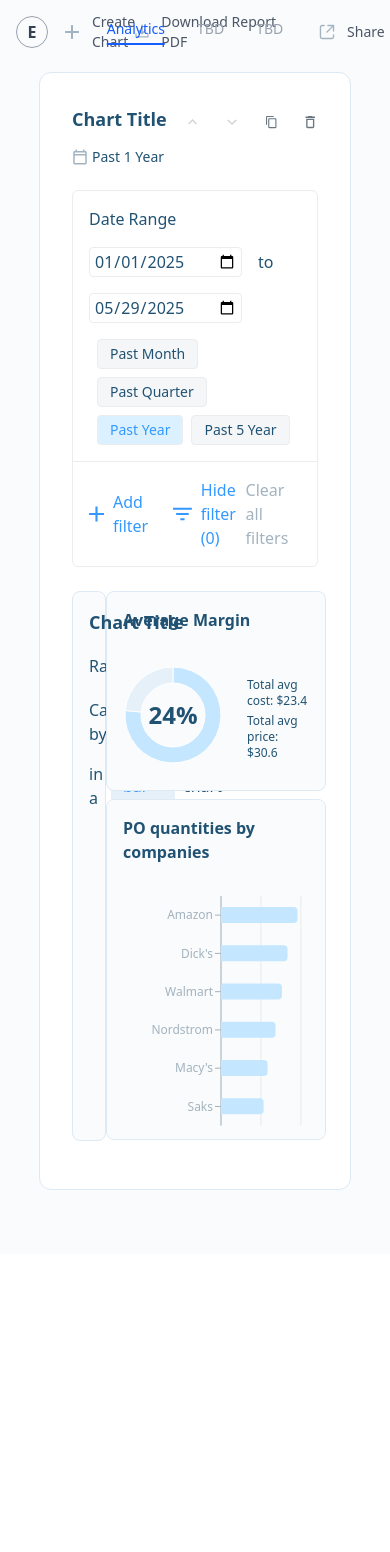
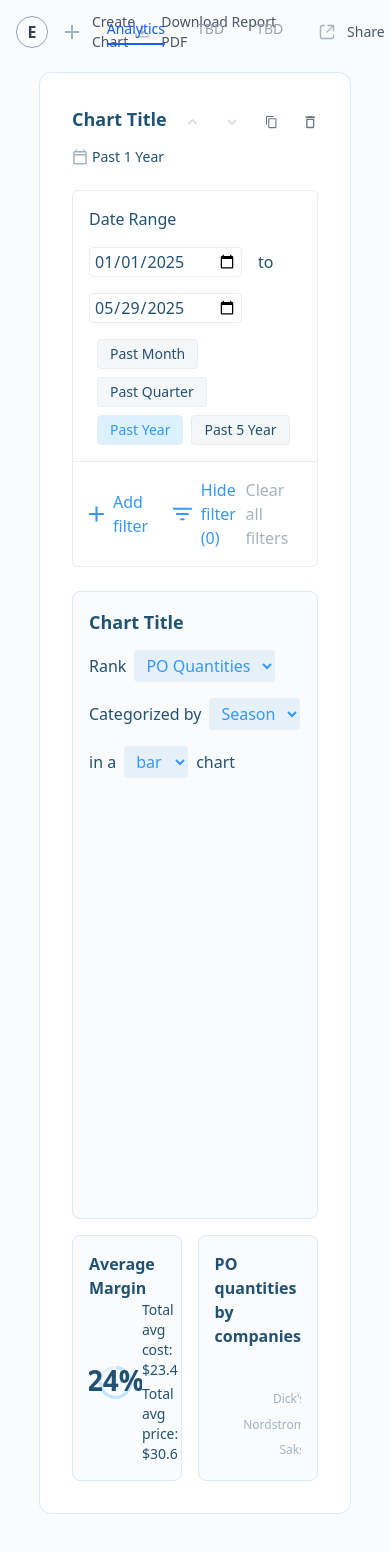
Before and after one commit to EmberShan/sf-data-dashbaord, a React (Vite) app: page / in a window 390 px wide. Shown: the top 1552 px of the page. Before the commit the page ends 1254 px from the top, so only its background shows below. Built offline with nearby package versions, Linux system fonts and the light colour scheme.

Commit message:
changed to be responsive

```diff
--- a/src/components/BuyerRankingChart.jsx
+++ b/src/components/BuyerRankingChart.jsx
@@ -17,9 +17,10 @@ const CustomBuyerTooltip = ({ active, payload, label }) => {
 };
 
 const BuyerRankingChart = ({ buyerRanking, height = 250 }) => (
-  <div className="bg-[#F9FBFC] rounded-lg border border-[#DDE9F3] p-4 flex-1 overflow-y-auto" style={{ minHeight: height, maxHeight: height }}>
+  <div className="bg-[#F9FBFC] rounded-lg border border-[#DDE9F3] p-4 h-full flex flex-col">
     <div className="text-[#215273] font-semibold text-base mb-6">PO quantities by companies</div>
-    <ResponsiveContainer width="100%" height="80%">
+    <div className="flex-1 min-h-0">
+      <ResponsiveContainer width="100%" height="100%">
         <BarChart data={buyerRanking} layout="vertical" margin={{ top: 8, right: 8, left: 8, bottom: 8 }}>
           <CartesianGrid stroke="#EAEAEA" horizontal={false} />
           <XAxis type="number" stroke="#A3B3BF" tick={{ fill: "#A3B3BF", fontSize: 12 }} hide />
@@ -29,6 +30,7 @@ const BuyerRankingChart = ({ buyerRanking, height = 250 }) => (
         </BarChart>
       </ResponsiveContainer>
     </div>
+  </div>
 );
 
 export default BuyerRankingChart;
--- a/src/components/ChartCard.jsx
+++ b/src/components/ChartCard.jsx
@@ -1017,8 +1017,9 @@ const ChartCard = ({
         )}
       </div>
       {/* Chart */}
-      <div className="w-full flex flex-row">
-        {/* Left: Main chart */}
+      <div className="w-full flex flex-col lg:flex-row gap-4">
+        {/* Main chart */}
+        <div className="flex-1 min-w-0">
           <MainChart
             chartType={mainChartType}
             setChartType={setMainChartType}
@@ -1036,9 +1037,11 @@ const ChartCard = ({
             setActiveTooltipIndex={setActiveTooltipIndex}
             chartHeight={550}
           />
-        {/* Right: Two stacked charts */}
-        <div className="flex flex-col gap-2 w-[320px] min-w-[220px] max-w-[340px] h-[550px] overflow-y-auto">
-          {/* Top: Avg Margin Pie Chart */}
+        </div>
+        {/* Two smaller charts */}
+        <div className="flex flex-row lg:flex-col gap-4 lg:w-[320px] lg:min-w-[220px] lg:max-w-[340px]">
+          {/* Avg Margin Pie Chart */}
+          <div className="flex-1 min-h-[100px] lg:h-[200px]">
             <MarginPieChart
               avgPrice={avgPrice}
               avgCost={avgCost}
@@ -1046,8 +1049,11 @@ const ChartCard = ({
               pieColors={pieColors}
               height={200}
             />
-          {/* Bottom: Buyer ranking */}
+          </div>
+          {/* Buyer ranking */}
+          <div className="flex-1 min-h-[100px] lg:h-[341px]">
             <BuyerRankingChart buyerRanking={buyerRanking} height={341} />
+          </div>
         </div>
       </div>
 
--- a/src/components/MainChart.jsx
+++ b/src/components/MainChart.jsx
@@ -1,4 +1,4 @@
-import React from "react";
+import React, { useState, useRef, useEffect } from "react";
 import {
   BarChart,
   Bar,
@@ -11,6 +11,71 @@ import {
   ResponsiveContainer,
 } from "recharts";
 import CustomChartTooltip from "./CustomChartTooltip";
+import { createPortal } from "react-dom";
+
+// Custom tick component for wrapping long labels
+const CustomTick = ({ x, y, payload, width, data }) => {
+  const [showTooltip, setShowTooltip] = useState(false);
+  const [tooltipPosition, setTooltipPosition] = useState({ x: 0, y: 0 });
+  const textRef = useRef(null);
+
+  // Calculate max characters that can fit in the bar width
+  const barWidth = width / data.length;
+  const maxChars = Math.floor(barWidth / 8); // Approximate character width of 8px
+
+  const text = payload.value.length > maxChars ? payload.value.slice(0, maxChars) + '…' : payload.value;
+  const isTruncated = payload.value.length > maxChars;
+
+  const handleMouseEnter = (e) => {
+    if (isTruncated) {
+      const rect = e.target.getBoundingClientRect();
+      setTooltipPosition({
+        x: rect.left + rect.width / 2,
+        y: rect.top - 10
+      });
+      setShowTooltip(true);
+    }
+  };
+
+  const handleMouseLeave = () => {
+    setShowTooltip(false);
+  };
+
+  return (
+    <g transform={`translate(${x},${y})`}>
+      <text
+        ref={textRef}
+        x={0}
+        y={0}
+        dy={16}
+        textAnchor="middle"
+        fill="#7C93A3"
+        fontSize={12}
+        onMouseEnter={handleMouseEnter}
+        onMouseLeave={handleMouseLeave}
+        style={{ cursor: isTruncated ? 'pointer' : 'default' }}
+      >
+        {text}
+      </text>
+      {showTooltip && isTruncated && createPortal(
+        <div
+          className="bg-white p-2 rounded shadow border border-[#DDE9F3] text-[#215273] text-sm whitespace-nowrap"
+          style={{
+            position: 'fixed',
+            left: tooltipPosition.x,
+            top: tooltipPosition.y,
+            transform: 'translate(-50%, -100%)',
+            zIndex: 50,
+            pointerEvents: 'none'
+          }}
+        >
+          {payload.value}
+        </div>,
+        document.body
+      )}
+    </g>
+  );
+};
 
 // MainChart.jsx
 // Renders the main bar/line chart for the dashboard, with dynamic axes and title, based on props and filters.
@@ -72,8 +137,8 @@ const MainChart = ({
 
   return (
     <div
-      className="flex-1 min-w-0 bg-[#F9FBFC] rounded-lg border border-[#DDE9F3] p-4 mr-0 lg:mr-2 mb-4 lg:mb-0 flex flex-col justify-center"
-      style={{ height: chartHeight }}
+      className="flex-1 min-w-0 bg-[#F9FBFC] rounded-lg border border-[#DDE9F3] p-4 flex flex-col justify-center"
+      style={{ height: '100%'}}
     >
       {/* Editable title */}
       <div className="text-[#215273] font-semibold text-lg flex-1 min-w-[180px] relative">
@@ -156,6 +221,7 @@ const MainChart = ({
         </div>
       </div>
       {/* Chart */}
+      <div className="flex-1 min-h-[400px]">
         <ResponsiveContainer width="100%" height="100%">
           {chartType === "bar" ? (
             <BarChart
@@ -177,7 +243,9 @@ const MainChart = ({
               <XAxis
                 dataKey="x"
                 stroke="#A3B3BF"
-              tick={{ fill: "#7C93A3", fontSize: 14 }}
+                tick={(props) => <CustomTick {...props} data={displayData} />}
+                height={30}
+                interval={0}
               />
               <YAxis stroke="#A3B3BF" tick={{ fill: "#7C93A3", fontSize: 14 }} />
               <Tooltip
@@ -206,9 +274,11 @@ const MainChart = ({
               <XAxis
                 dataKey="x"
                 stroke="#A3B3BF"
-              tick={{ fill: "#A3B3BF", fontSize: 14 }}
+                tick={(props) => <CustomTick {...props} data={displayData} />}
+                height={30}
+                interval={0}
               />
-            <YAxis stroke="#A3B3BF" tick={{ fill: "#A3B3BF", fontSize: 14 }} />
+              <YAxis stroke="#A3B3BF" tick={{ fill: "#7C93A3", fontSize: 14 }} />
               <Tooltip
                 content={<CustomChartTooltip yKey={yKey} />}
                 cursor={{ fill: "#E6F0F8" }}
@@ -224,6 +294,7 @@ const MainChart = ({
           )}
         </ResponsiveContainer>
       </div>
+    </div>
   );
 };
 
--- a/src/components/MarginPieChart.jsx
+++ b/src/components/MarginPieChart.jsx
@@ -1,19 +1,20 @@
 import React from "react";
-import { PieChart, Pie, Cell } from "recharts";
+import { PieChart, Pie, Cell, ResponsiveContainer } from "recharts";
 
 // MarginPieChart.jsx
 // Displays a pie chart visualizing average margin, cost, and price for filtered shirt data.
 const MarginPieChart = ({ avgPrice, avgCost, pieData, pieColors, height = 220 }) => (
-  <div className="bg-[#F9FBFC] rounded-lg border border-[#DDE9F3] p-4 flex-1" style={{ minHeight: height, maxHeight: height }}>
+  <div className="bg-[#F9FBFC] rounded-lg border border-[#DDE9F3] p-4 h-full flex flex-col">
     <div className="text-[#215273] font-semibold text-base">Average Margin</div>
-    <div className="flex flex-row items-center h-full">
-      <div className="flex-shrink-0 flex items-center justify-center" style={{ width: 100, height: 100 }}>
-        <PieChart width={100} height={100}>
+    <div className="flex flex-row items-center flex-1">
+      <div className="flex-shrink-0 flex items-center justify-center" style={{ width: 'min(160px, 70%)', height: 'min(160px, 70%)' }}>
+        <ResponsiveContainer width="100%" height="100%">
+          <PieChart>
             <Pie
               data={pieData}
               dataKey="value"
-            innerRadius={32}
-            outerRadius={48}
+              innerRadius="60%"
+              outerRadius="80%"
               startAngle={90}
               endAngle={-270}
               paddingAngle={0}
@@ -24,21 +25,22 @@ const MarginPieChart = ({ avgPrice, avgCost, pieData, pieColors, height = 220 })
             </Pie>
             {/* Centered margin percentage label */}
             <text
-            x={50}
-            y={52}
+              x="50%"
+              y="51%"
               textAnchor="middle"
               dominantBaseline="middle"
-            fontSize="24"
+              fontSize="28"
               fontWeight="600"
               fill="#215273"
             >
               {avgPrice && avgPrice > 0 ? `${Math.round(((avgPrice - avgCost) / avgPrice) * 100)}%` : '0%'}
             </text>
           </PieChart>
+        </ResponsiveContainer>
       </div>
-      <div className="flex flex-col justify-center ml-6 gap-1 flex-1">
-        <div className="text-[#215273] text-xs mt-2">Total avg cost: ${avgCost.toFixed(1)}</div>
-        <div className="text-[#215273] text-xs">Total avg price: ${avgPrice.toFixed(1)}</div>
+      <div className="flex flex-col justify-center gap-1 flex-1">
+        <div className="text-[#215273] text-sm">Total avg cost: ${avgCost.toFixed(1)}</div>
+        <div className="text-[#215273] text-sm">Total avg price: ${avgPrice.toFixed(1)}</div>
       </div>
     </div>
   </div>
```
Lines whose indentation alone changed are shown as unchanged.
